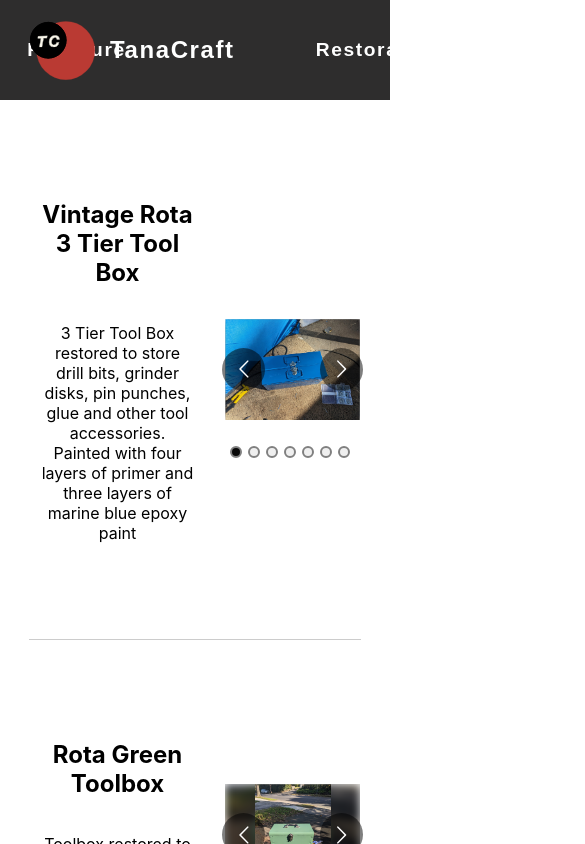
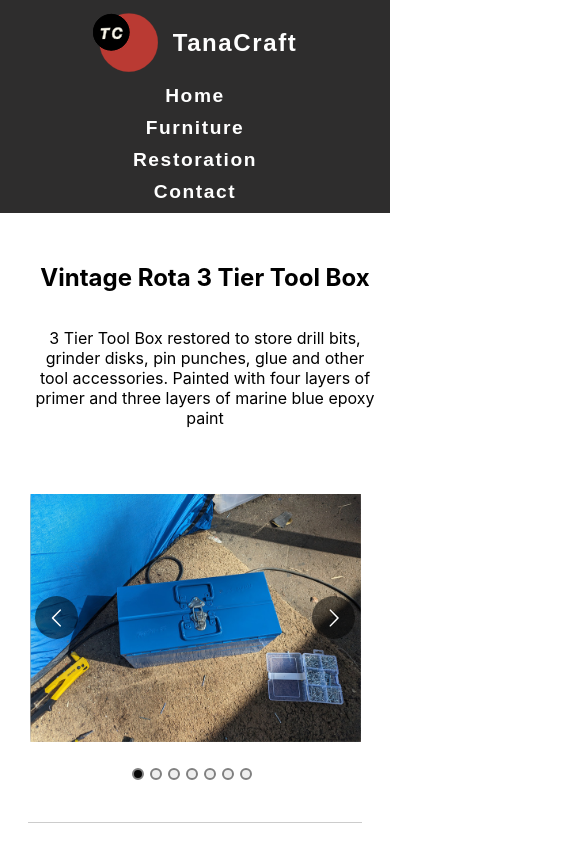
Before and after one commit to KaiOWhatmore/tana-craft, a React (Create React App) app: page /furniture in a window 390 px wide. Both pictures are taken after a click on the item "Restoration". Shown: the top 844 px of the page, 585 px wide, since content can reach past the window. Built offline with nearby package versions, Linux system fonts and the light colour scheme.

Commit message:
include css to be mobile compatible

```diff
--- a/src/App.css
+++ b/src/App.css
@@ -1,3 +1,5 @@
+/* App.css */
+
 .App {
   text-align: center;
 }
@@ -38,3 +40,16 @@
     transform: rotate(360deg);
   }
 }
+
+@media (max-width: 768px) {
+  .App-header {
+    padding: 20px;
+    font-size: calc(10px + 2vmin);
+    /* Tweak as needed */
+  }
+
+  .App-logo {
+    height: 30vmin;
+    /* Smaller logo on mobile */
+  }
+}
--- a/src/ContactForm.module.css
+++ b/src/ContactForm.module.css
@@ -96,3 +96,16 @@
 .submitButton:hover {
     background-color: #2e2d2d9d;
 }
+
+@media (max-width: 768px) {
+    .container {
+        max-width: 90%;
+    }
+
+    .row {
+        flex-direction: column;
+        gap: 10px;
+    }
+
+    /* Optional: adjust input font sizes or paddings if needed */
+}
--- a/src/FurniturePage.module.css
+++ b/src/FurniturePage.module.css
@@ -1,3 +1,5 @@
+/* FurniturePage.module.css */
+
 .container {
     display: flex;
     flex-direction: column;
@@ -65,3 +67,31 @@
     align-items: center;
 
 }
+
+@media (max-width: 768px) {
+    .container {
+        max-width: 90%;
+        padding: 0 10px;
+    }
+
+    .banner {
+        height: auto;
+        padding: 20px 0;
+        margin-bottom: 20px;
+    }
+
+    .row {
+        grid-template-columns: 1fr;
+        flex-direction: column;
+        margin: 20px 0;
+    }
+
+    .carouselColumn,
+    .textColumn {
+        width: 100%;
+    }
+
+    .textColumn {
+        padding: 10px;
+    }
+}
--- a/src/Home.module.css
+++ b/src/Home.module.css
@@ -1,4 +1,5 @@
-/* General Container */
+/* Home.module.css */
+
 .container {
   display: flex;
   flex-direction: column;
@@ -74,3 +75,23 @@
 .link:hover {
   text-decoration: underline;
 }
+
+@media (max-width: 768px) {
+  .container {
+    max-width: 90%;
+    padding: 0 10px;
+  }
+
+  .row {
+    grid-template-columns: 1fr;
+  }
+
+  .welcomeSection h1 {
+    font-size: 2rem;
+    /* Slightly smaller heading */
+  }
+
+  .textContainer {
+    padding: 20px;
+  }
+}
--- a/src/Navbar.module.css
+++ b/src/Navbar.module.css
@@ -1,3 +1,5 @@
+/* Navbar.module.css */
+
 .navbar {
     position: sticky;
     /* Use sticky positioning */
@@ -77,3 +79,25 @@
     background-color: #3d3d3d;
     /* Active link background */
 }
+
+@media (max-width: 768px) {
+    .navbar {
+        height: auto;
+        /* Let it expand */
+        flex-direction: column;
+        padding: 10px;
+    }
+
+    .navbarLogo {
+        position: relative;
+        /* Remove absolute positioning */
+        left: 0;
+        margin-bottom: 10px;
+    }
+
+    .navbarLinks {
+        flex-direction: column;
+        gap: 10px;
+        padding-left: 0;
+    }
+}
--- a/src/RestorationPage.module.css
+++ b/src/RestorationPage.module.css
@@ -1,3 +1,5 @@
+/* RestorationPage.module.css */
+
 .container {
     display: flex;
     flex-direction: column;
@@ -52,3 +54,25 @@
     align-items: center;
 
 }
+
+@media (max-width: 768px) {
+    .container {
+        max-width: 90%;
+        padding: 0 10px;
+    }
+
+    .row {
+        grid-template-columns: 1fr;
+        flex-direction: column;
+        margin: 20px 0;
+    }
+
+    .carouselColumn,
+    .textColumn {
+        width: 100%;
+    }
+
+    .textColumn {
+        padding: 10px;
+    }
+}
```
